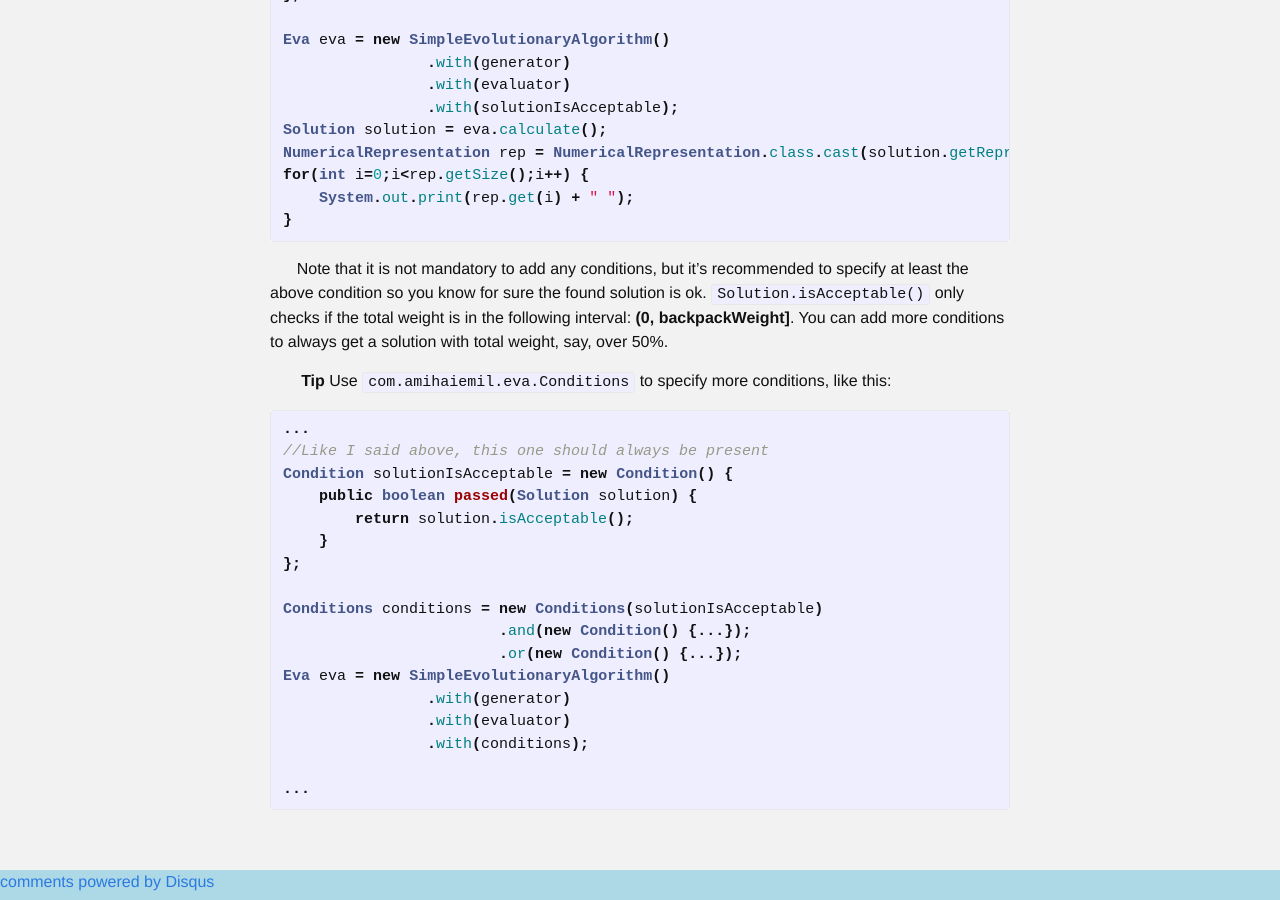
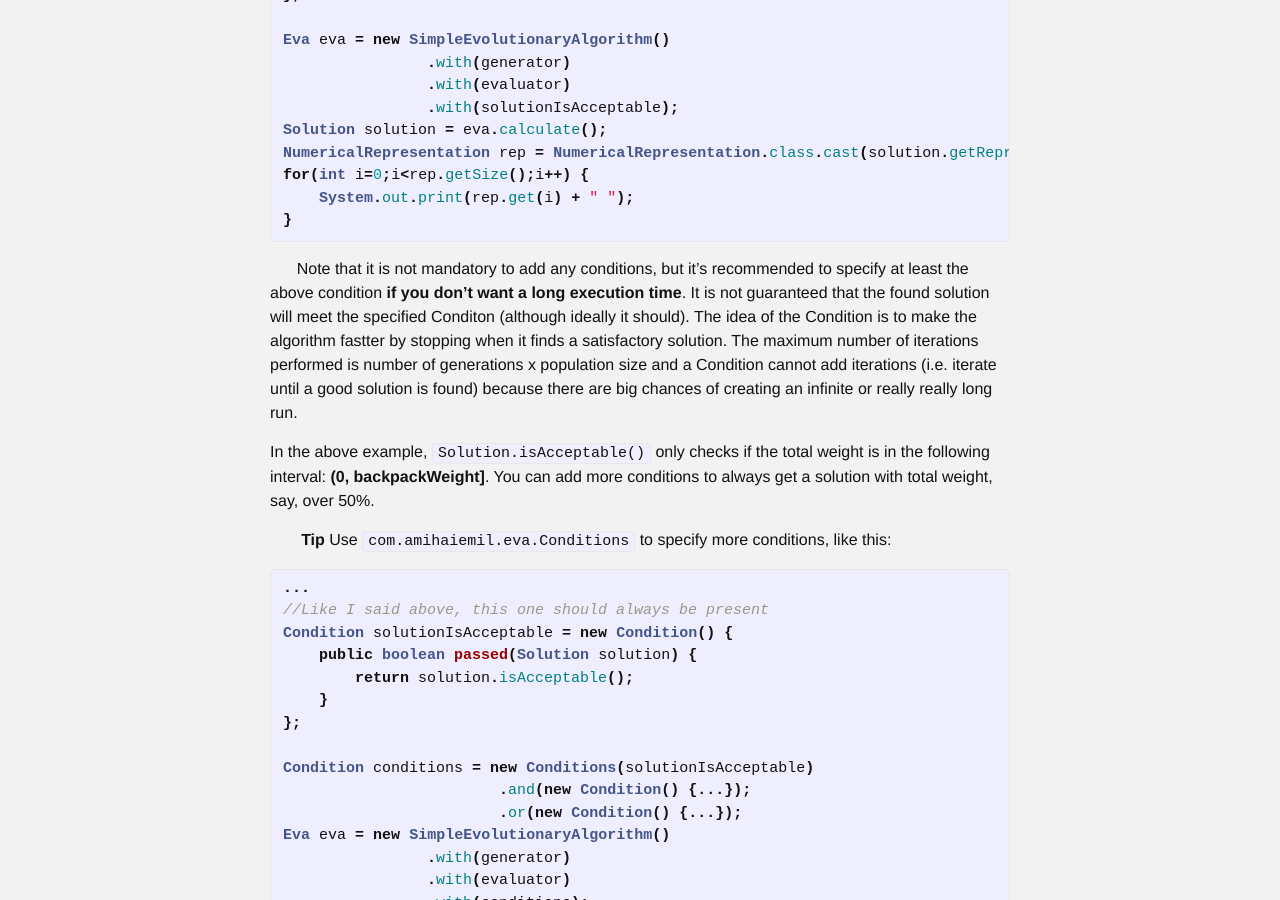
Before and after one commit to amihaiemil/amihaiemil.github.io, a Jekyll site: the page built from _posts/2016-04-20-project-eva.markdown, in a window 1280 px wide and 900 px high, scrolled down 1310 px. Built offline with Jekyll 4.4.1, drawn with Linux system fonts in a browser that asks for light colours; comment, search, counter and statistics services are not loaded.

Commit message:
Update 2016-04-20-project-eva.markdown

```diff
--- a/_posts/2016-04-20-project-eva.markdown
+++ b/_posts/2016-04-20-project-eva.markdown
@@ -59,7 +59,10 @@
 
 {% endhighlight %}
 
-&nbsp;&nbsp;&nbsp;&nbsp;&nbsp;&nbsp;Note that it is not mandatory to add any conditions, but it's recommended to specify at least the above condition so you know for sure the found solution is ok. ``Solution.isAcceptable()`` only checks if the total weight is in the following interval: **(0, backpackWeight]**. You can add more conditions to always get a solution with total weight, say, over 50%.
+&nbsp;&nbsp;&nbsp;&nbsp;&nbsp;&nbsp;Note that it is not mandatory to add any conditions, but it's recommended to specify at least the above condition **if you don't want a long execution time**. It is not guaranteed that the found solution will meet the specified Conditon (although ideally it should). The idea of the Condition is to make the algorithm fastter by stopping when it finds a satisfactory solution.
+The maximum number of iterations performed is number of generations x population size and a Condition cannot add iterations (i.e. iterate until a good solution is found) because there are big chances of creating an infinite or really really long run.
+
+In the above example, ``Solution.isAcceptable()`` only checks if the total weight is in the following interval: **(0, backpackWeight]**. You can add more conditions to always get a solution with total weight, say, over 50%.
 
 &nbsp;&nbsp;&nbsp;&nbsp;&nbsp;&nbsp; **Tip** Use ``com.amihaiemil.eva.Conditions`` to specify more conditions, like this:
 
@@ -72,7 +75,7 @@
     }
 };
 
-Conditions conditions = new Conditions(solutionIsAcceptable)
+Condition conditions = new Conditions(solutionIsAcceptable)
                         .and(new Condition() {...});
 			.or(new Condition() {...});
 Eva eva = new SimpleEvolutionaryAlgorithm()
```
